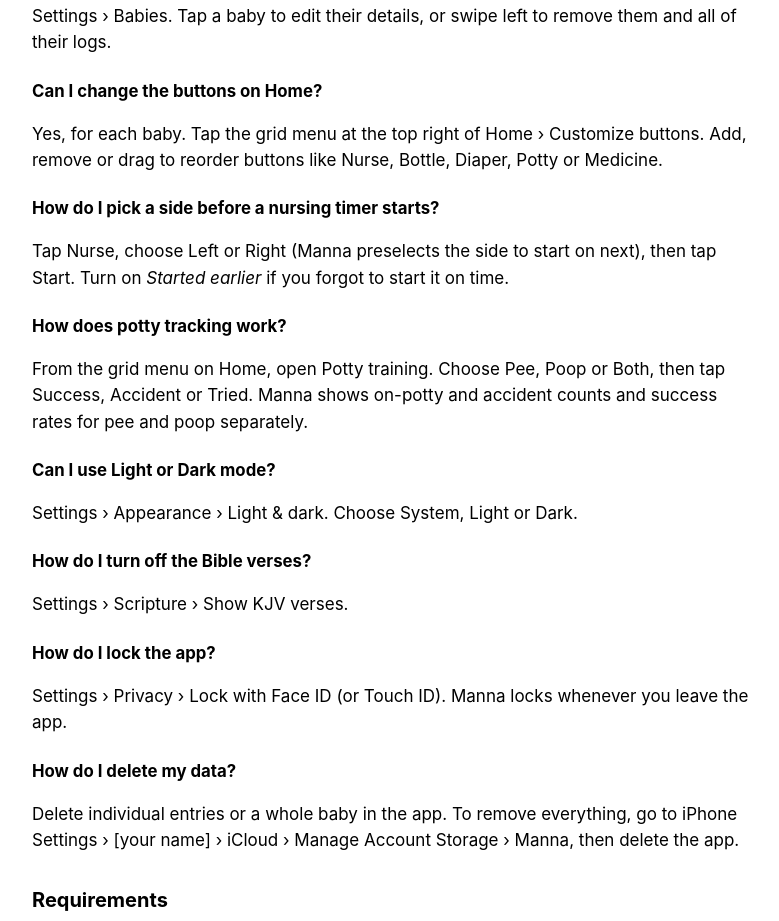
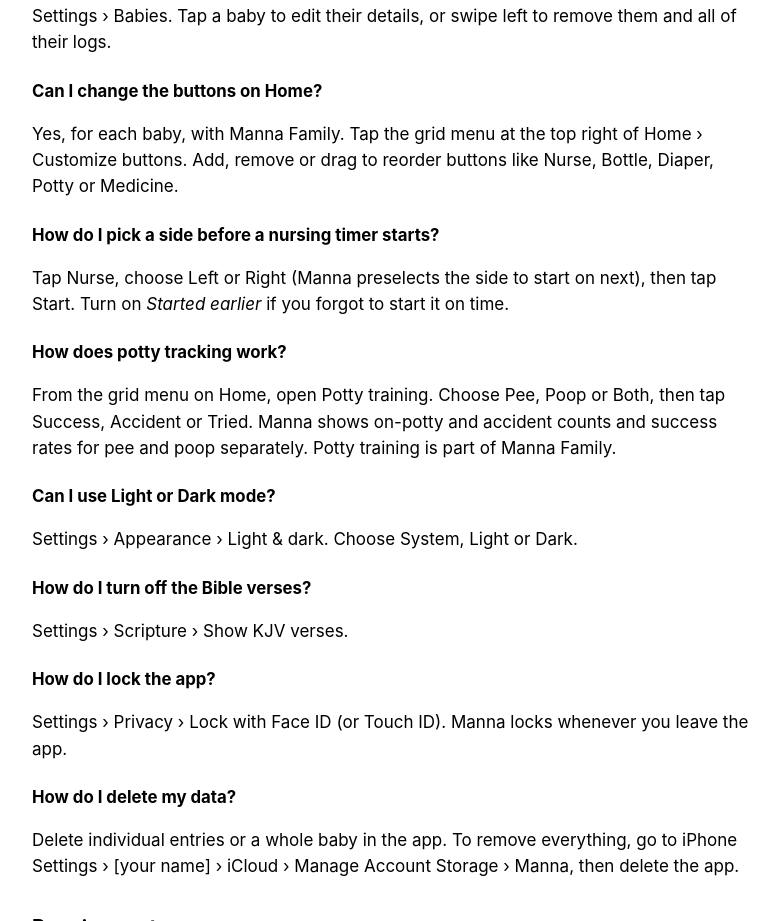
Before and after one commit to Obietek/manna, a plain HTML site: page support/index.html in a window 1280 px wide. Shown: the part 2140-3061 px from the top of the page, without its empty margins (248-1027 px from the left). Drawn offline with Linux system fonts and the light colour scheme.

Commit message:
Support: potty training and custom buttons are Manna Family
Co-Authored-By: Claude Opus 5.5 <noreply@anthropic.com>
Claude-Session: https://claude.ai/code/session_01KRWL8msREWDL2xfQNkWhQX

```diff
--- a/support/index.html
+++ b/support/index.html
@@ -61,13 +61,13 @@
 <p>Settings &rsaquo; Babies. Tap a baby to edit their details, or swipe left to remove them and all of their logs.</p>
 
 <h3>Can I change the buttons on Home?</h3>
-<p>Yes, for each baby. Tap the grid menu at the top right of Home &rsaquo; Customize buttons. Add, remove or drag to reorder buttons like Nurse, Bottle, Diaper, Potty or Medicine.</p>
+<p>Yes, for each baby, with Manna Family. Tap the grid menu at the top right of Home &rsaquo; Customize buttons. Add, remove or drag to reorder buttons like Nurse, Bottle, Diaper, Potty or Medicine.</p>
 
 <h3>How do I pick a side before a nursing timer starts?</h3>
 <p>Tap Nurse, choose Left or Right (Manna preselects the side to start on next), then tap Start. Turn on <em>Started earlier</em> if you forgot to start it on time.</p>
 
 <h3>How does potty tracking work?</h3>
-<p>From the grid menu on Home, open Potty training. Choose Pee, Poop or Both, then tap Success, Accident or Tried. Manna shows on-potty and accident counts and success rates for pee and poop separately.</p>
+<p>From the grid menu on Home, open Potty training. Choose Pee, Poop or Both, then tap Success, Accident or Tried. Manna shows on-potty and accident counts and success rates for pee and poop separately. Potty training is part of Manna Family.</p>
 
 <h3>Can I use Light or Dark mode?</h3>
 <p>Settings &rsaquo; Appearance &rsaquo; Light &amp; dark. Choose System, Light or Dark.</p>
```
